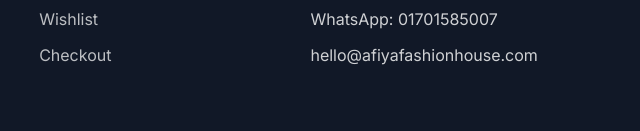
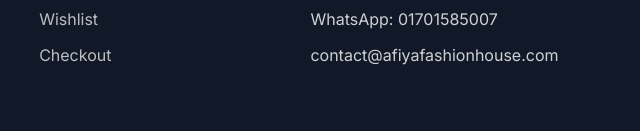
Before and after one commit to mdalaminmdhp/afiya, a website: page shop.html in a window 1280 px wide. Shown: the part 4351-4482 px from the top of the page, 640-1280 px from the left. Drawn offline with nearby package versions, Linux system fonts and the light colour scheme.

Commit message:
Update shop.html

```diff
--- a/shop.html
+++ b/shop.html
@@ -149,7 +149,7 @@
           <ul>
             <li>Phone: 01701585007</li>
             <li>WhatsApp: 01701585007</li>
-            <li>hello@afiyafashionhouse.com</li>
+            <li>contact@afiyafashionhouse.com</li>
           </ul>
         </div>
       </div>
```
